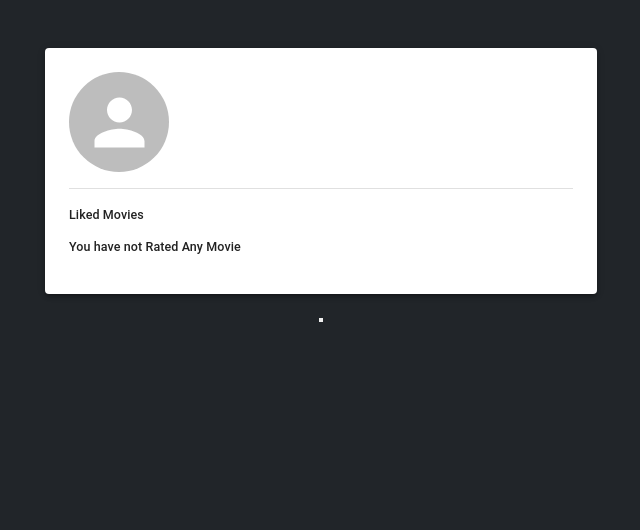
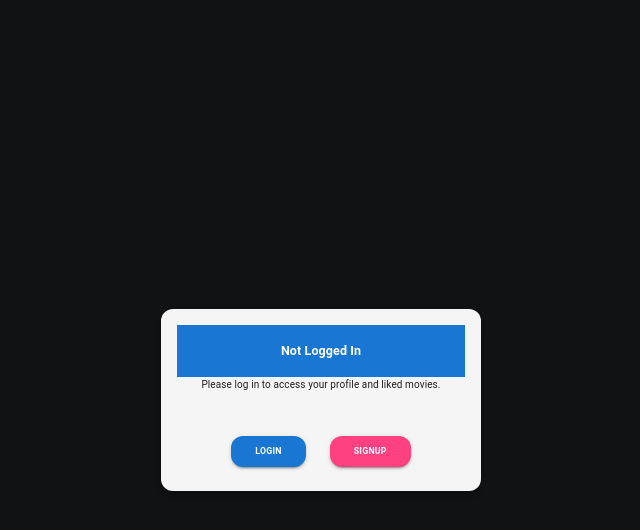
Before and after one commit to atuly31/Film-fusion, a React (Create React App) app: page /dashboard in a window 1280 px wide. Shown: the top 530 px of the page, without its empty margins (319-959 px from the left). Built offline with nearby package versions, Linux system fonts and the light colour scheme.

Commit message:
Updated main.js

```diff
--- /dev/null
+++ b/src/Components/LoginModal.js
@@ -0,0 +1,108 @@
+import React from "react";
+import {
+  Typography,
+  Dialog,
+  DialogTitle,
+  DialogContent,
+  DialogActions,
+  Button,
+} from "@mui/material";
+
+import { useNavigate } from "react-router-dom";
+
+const LoginModal = ({ setIsModalOpen, isModalOpen }) => {
+  const nav = useNavigate();
+
+  return (
+    <>
+      <Dialog
+        open={isModalOpen}
+        sx={{
+          "& .MuiPaper-root": {
+            padding: 2,
+            borderRadius: "12px",
+            boxShadow: 6,
+            backgroundColor: "#f5f5f5",
+          },
+        }}
+      >
+        <DialogTitle
+          sx={{
+            backgroundColor: "#1976d2",
+            color: "white",
+            textAlign: "center",
+            fontWeight: "bold",
+          }}
+        >
+          Not Logged In
+        </DialogTitle>
+        <DialogContent>
+          <Typography
+            sx={{
+              fontSize: "1rem",
+              textAlign: "center",
+              marginBottom: 2,
+            }}
+          >
+            Please log in to access your profile and liked movies.
+          </Typography>
+        </DialogContent>
+        <DialogActions
+          sx={{
+            justifyContent: "center",
+            gap: 2,
+          }}
+        >
+          <Button
+            onClick={() => nav("/loginSignup")}
+            sx={{
+              backgroundColor: "#1976d2",
+              color: "white",
+              fontWeight: "bold",
+              px: 3,
+              py: 1,
+              borderRadius: 3,
+              boxShadow: 2,
+              transition: "all 0.2s ease",
+              "&:hover": {
+                backgroundColor: "#115293",
+                boxShadow: 4,
+              },
+              "&:active": {
+                transform: "scale(0.95)",
+                boxShadow: 1,
+              },
+            }}
+          >
+            Login
+          </Button>
+          <Button
+            onClick={() => nav("/loginSignup")}
+            sx={{
+              backgroundColor: "#ff4081",
+              color: "white",
+              fontWeight: "bold",
+              px: 3,
+              py: 1,
+              borderRadius: 3,
+              boxShadow: 2,
+              transition: "all 0.2s ease",
+              "&:hover": {
+                backgroundColor: "#c60055",
+                boxShadow: 4,
+              },
+              "&:active": {
+                transform: "scale(0.95)",
+                boxShadow: 1,
+              },
+            }}
+          >
+            Signup
+          </Button>
+        </DialogActions>
+      </Dialog>
+    </>
+  );
+};
+
+export default LoginModal;
--- /dev/null
+++ b/src/Components/Modal.js
@@ -0,0 +1,86 @@
+import React from "react";
+import {
+  Typography,
+  Dialog,
+  DialogTitle,
+  DialogContent,
+  DialogActions,
+  Button,
+} from "@mui/material";
+
+import { useNavigate } from "react-router-dom";
+
+const Modal = ({ isOpen }) => {
+  const nav = useNavigate();
+
+  return (
+    <>
+      <Dialog
+        open={isOpen}
+        sx={{
+          "& .MuiPaper-root": {
+            padding: 2,
+            borderRadius: "12px",
+            boxShadow: 6,
+            backgroundColor: "#f5f5f5",
+            minWidth: 400,
+          },
+        }}
+      >
+        <DialogTitle
+          sx={{
+            backgroundColor: "#1976d2",
+            color: "white",
+            textAlign: "center",
+            fontWeight: "bold",
+          }}
+        >
+          You Are Already Logged In
+        </DialogTitle>
+        <DialogContent>
+          <Typography
+            sx={{
+              fontSize: "1rem",
+              textAlign: "center",
+              marginBottom: 2,
+            }}
+          >
+            Please click on Home to access movies.
+          </Typography>
+        </DialogContent>
+        <DialogActions
+          sx={{
+            justifyContent: "center",
+            gap: 2,
+          }}
+        >
+          <Button
+            onClick={() => nav("/")}
+            sx={{
+              backgroundColor: "#1976d2",
+              color: "white",
+              fontWeight: "bold",
+              px: 3,
+              py: 1,
+              borderRadius: 3,
+              boxShadow: 2,
+              transition: "all 0.2s ease",
+              "&:hover": {
+                backgroundColor: "#115293",
+                boxShadow: 4,
+              },
+              "&:active": {
+                transform: "scale(0.95)",
+                boxShadow: 1,
+              },
+            }}
+          >
+            HOME
+          </Button>
+        </DialogActions>
+      </Dialog>
+    </>
+  );
+};
+
+export default Modal;
--- a/src/Components/NavigationBar.js
+++ b/src/Components/NavigationBar.js
@@ -20,6 +20,7 @@ function Navbar( {children}) {
   const [anchorEl, setAnchorEl] = useState(null);
   const [countryAnchorEl, setCountryAnchorEl] = useState(null);
   const [anchorElUser, setAnchorElUser] = useState(null);
+  const [userName, setUserName] = useState("");
   const [Genre, setGenre] = useState("");
   const [Country, setCountry] = useState("");
   const nav = useNavigate();
@@ -93,6 +94,23 @@ function Navbar( {children}) {
       document.removeEventListener("click", handleRightClick);
     };
   }, []);
+
+
+  useEffect(() => {
+    const fetchUserData = async () => {
+      try {
+        const val = localStorage.getItem("user");
+        const User_data = JSON.parse(val)
+        setUserName(User_data.name);
+
+
+       } catch (error) {
+        console.error("Failed to fetch user data:", error);
+      }
+    };
+
+    fetchUserData();
+  },[]);
 
   return (
     <AppBar position="static" sx={{ backgroundColor: "#111" }}>
@@ -218,7 +236,7 @@ function Navbar( {children}) {
           <Tooltip title="Open settings">
             <IconButton onClick={handleOpenUserMenu} sx={{ p: 0 }}>
               {/* <Avatar alt="Remy Sharp" src={ "/static/images/avatar/2.jpg"} /> */
-              <Avatar>A</Avatar>}
+              <Avatar>{userName.charAt(0).toUpperCase()}</Avatar>}
             </IconButton>
           </Tooltip>
           <Menu
--- a/src/Components/Profile.js
+++ b/src/Components/Profile.js
@@ -10,13 +10,16 @@ import {
   ListItemAvatar,
   Stack,
   Divider,
+  Button
 } from "@mui/material";
 import MovieIcon from "@mui/icons-material/Movie";
 import { useNavigate } from "react-router-dom";
 import axios from "axios";
+import LoginModal from "./LoginModal";
 
 const ProfilePage = () => {
   const nav = useNavigate();
+  const [isModalOpen, setIsModalOpen] = useState(false);
   const [user, setUser] = useState([]);
   const [user_Movie, setUser_Movie] = useState([]);
   const [userName, setUserName] = useState("");
@@ -26,21 +29,29 @@ const ProfilePage = () => {
     const fetchUserData = async () => {
       try {
         const val = localStorage.getItem("user");
-        const User_data = JSON.parse(val)
-        const userLikedMovie = await axios.get("http://localhost:4000/dashboard", {
+        const User_data = JSON.parse(val);
+        if (!User_data) {
+          setIsModalOpen(true);
+          return;
+        }
+
+        setIsModalOpen((pre) => !pre);
+
+        console.log(User_data);
+        const userLikedMovie = await axios.get(
+          "http://localhost:4000/dashboard",
+          {
             withCredentials: true,
-          params:{
-            currentUser:User_data.id
+            params: {
+              currentUser: User_data.id,
+            },
           }
-        });
-         console.log(userLikedMovie.data)
+        );
+        console.log(userLikedMovie.data);
         setUserName(User_data.name);
         setUserEmail(User_data.email);
         if (userLikedMovie) {
           setUser(userLikedMovie.data);
-        }
-
-        if (userLikedMovie) {
           setUser_Movie(userLikedMovie.data);
         }
       } catch (error) {
@@ -49,55 +60,122 @@ const ProfilePage = () => {
     };
 
     fetchUserData();
-  },[]);
+  }, []);
 
   const handleRedirect = () => {
-
     nav("/");
     console.log("Redirecting to movie list page");
   };
 
   return (
-
-    <Box sx={{ p: 3, maxWidth: 600, mx: "auto" }}>
-      <Paper elevation={3} sx={{ p: 3 }}>
+    <>
+      {isModalOpen ? (
+        <LoginModal
+          isModalOpen={isModalOpen}
+          setIsModalOpen={setIsModalOpen}
+        />
+      ) : (
+        <Box
+          sx={{
+            p: 3,
+            maxWidth: 600,
+            mx: "auto",
+            mt: 5,
+            background: "linear-gradient(135deg, #e3f2fd, #bbdefb)", // Gradient background
+            borderRadius: 3,
+            boxShadow: 6,
+          }}
+        >
+          <Paper
+            elevation={3}
+            sx={{
+              p: 3,
+              backgroundColor: "white",
+              borderRadius: 2,
+              boxShadow: "0 4px 10px rgba(0, 0, 0, 0.1)",
+            }}
+          >
             <Stack direction="row" spacing={2} alignItems="center">
               <Avatar
                 src={user.profilePhoto}
                 alt={user.name}
-            sx={{ width: 100, height: 100 }}
-          />
+                sx={{
+                  width: 50,
+                  height: 50,
+                  border: "1px solid #1976d2",
+                  boxShadow: 4,
+                }}
+              >{userName.charAt(0).toUpperCase()}</Avatar>
               <Box>
-            <Typography variant="h5">{userName}</Typography>
+                <Typography
+                  variant="h5"
+                  sx={{ color: "#1976d2", fontWeight: "bold" }}
+                >
+                  {userName}
+                </Typography>
                 <Typography color="textSecondary">{userEmail}</Typography>
-
               </Box>
             </Stack>
 
             <Divider sx={{ my: 2 }} />
 
-        <Typography variant="h6" gutterBottom>
+            <Typography
+              variant="h6"
+              gutterBottom
+              sx={{ color: "#1565c0", fontWeight: "bold" }}
+            >
               Liked Movies
             </Typography>
             <List>
-          {user_Movie.length!==0 ? user_Movie.map((data, index) => (
+              {user_Movie.length !== 0 ? (
+                user_Movie.map((data, index) => (
                   <ListItem key={index}>
                     <ListItemAvatar>
-                <Avatar>
+                      <Avatar sx={{ backgroundColor: "#64b5f6" }}>
                         <MovieIcon />
                       </Avatar>
                     </ListItemAvatar>
-              <ListItemText primary={data.title} />
+                    <ListItemText
+                      primary={data.title}
+                      sx={{ color: "#0d47a1" }}
+                    />
                   </ListItem>
-          )): <Typography variant="h6" gutterBottom>
+                ))
+              ) : (
+                <Typography variant="h6" gutterBottom sx={{ color: "#d32f2f" }}>
                   You have not Rated Any Movie
-        </Typography>}
+                </Typography>
+              )}
             </List>
+            <Box sx={{ my: 2, textAlign: "center" }}>
+              <Button
+                onClick={handleRedirect}
+                sx={{
+                  backgroundColor: "primary.main",
+                  color: "white",
+                  fontWeight: "bold",
+                  px: 4,
+                  py: 1.5,
+                  borderRadius: 2,
+                  boxShadow: 3,
+                  transition: "transform 0.1s ease, box-shadow 0.2s ease",
+                  "&:hover": {
+                    backgroundColor: "primary.dark",
+                    boxShadow: 6,
+                  },
+                  "&:active": {
+                    transform: "scale(0.95)",
+                    boxShadow: 1,
+                  },
+                }}
+              >
+                HOME
+              </Button>
+            </Box>
           </Paper>
-      <Box sx={{ my: 2, textAlign: "center" }}>
-        <button onClick={handleRedirect}></button>
         </Box>
-    </Box>
+      )}
+    </>
   );
 };
 
--- a/src/LoginComponent/LoginSignup.css
+++ b/src/LoginComponent/LoginSignup.css
@@ -5,7 +5,7 @@
 }
 
 body.LoginSignup-body {
-  background: #070707;
+  /* background: #070707; */
   display: flex;
   justify-content: center;
   align-items: center;
@@ -17,6 +17,7 @@ body.LoginSignup-body {
 }
 
 h1.LoginSignup-h1 {
+  color: black;
   font-weight: bold;
   margin: 0;
 }
@@ -34,7 +35,7 @@ span.LoginSignup-span{
 }
 
 a.LoginSignup-a {
-  color: #333;
+  color: #949090;
   font-size: 14px;
   text-decoration: none;
   margin: 15px 0;
@@ -42,8 +43,8 @@ a.LoginSignup-a {
 
 button.LoginSignup-button {
   border-radius: 20px;
-  border: 1px solid #FF4B2B;
-  background-color: #FF4B2B;
+  border: 1px solid #362a28;
+  background-color: #2a34c7d5;
   color: #FFFFFF;
   font-size: 12px;
   font-weight: bold;
@@ -67,7 +68,8 @@ button.ghost {
 }
 
 form.LoginSignup-form {
-  background-color: #FFFFFF;
+background-color: #333;
+/* background-color: #; */
   display: flex;
   align-items: center;
   justify-content: center;
@@ -78,15 +80,16 @@ form.LoginSignup-form {
 }
 
 input.LoginSignup-input {
-  background-color: #eee;
+  background-color: #bab6b6;
   border: none;
+  border-radius: 10px;
   padding: 12px 15px;
   margin: 8px 0;
   width: 100%;
 }
 
 .container {
-  background-color: #fff;
+  background-color: #f9f7fe;
   border-radius: 10px;
   box-shadow: 0 14px 28px rgba(0, 0, 0, 0.25), 0 10px 10px rgba(0, 0, 0, 0.22);
   position: relative;
@@ -158,8 +161,8 @@ input.LoginSignup-input {
 
 .overlay {
   background: #FF416C;
-  background: -webkit-linear-gradient(to right, #FF4B2B, #FF416C);
-  background: linear-gradient(to right, #FF4B2B, #FF416C);
+  background: -webkit-linear-gradient(to right, #474545, #FF416C);
+  background: linear-gradient(to right, #474545, #41ff477b);
   background-repeat: no-repeat;
   background-size: cover;
   background-position: 0 0;
--- a/src/LoginComponent/LoginSignup.js
+++ b/src/LoginComponent/LoginSignup.js
@@ -1,11 +1,12 @@
-import React, { useState } from "react";
+import React, { useState,useEffect } from "react";
 import  "./LoginSignup.css"
 import { useNavigate } from 'react-router-dom';
 import axios from 'axios';
+import Modal from "../Components/Modal";
 const LoginSignup = () => {
   const [isRightPanelActive, setRightPanelActive] = useState(false);
+  const [isOpen, Setisopen] = useState(true);
   const  Nav = useNavigate();
-  let User = { name: "", email: "", password: "" };
   const [formData, setFormData] = useState({
     name: '',
     email: '',
@@ -36,12 +37,31 @@ const LoginSignup = () => {
     submitLoginForm(LoginData);
   };
 
+  useEffect(() => {
+    const fetchUserData = async () => {
+      try {
+        const val = localStorage.getItem("user");
+        const User_data = JSON.parse(val)
+        if (!User_data) {
+          Setisopen(false);
+          return;
+        }
+        else{
+          Setisopen((pre)=>!pre);
+
+      } } catch (error) {
+        console.error("Failed to fetch user data:", error);
+      }
+    };
+
+    fetchUserData();
+  },[]);
+
   const submitLoginForm = async(data) => {
     const payload = {...data, action: "login"};
-    const response = await axios.post('http://localhost:4000/loginSignup',payload, {credentials: "include"});
+    const response = await axios.post('http://localhost:4000/loginSignup',payload, { withCredentials: true });
     const User_data = response.data
     console.log(User_data)
-    // localStorage.removeItem("user");
     localStorage.setItem("user", JSON.stringify({ ...User_data, password: "" }));
 
     if(response.status === 200){
@@ -55,13 +75,14 @@ const LoginSignup = () => {
   const submitForm = async (data) => {
     try {
       const payload = { ...data, action: "register" };
+      console.log(payload)
       const response = await axios.post('http://localhost:4000/loginSignup', payload, { withCredentials: true });
       const User_data = response.data;
-
+      console.log("before try catch")
       if (response.status === 201) {
         localStorage.setItem("user", JSON.stringify({ ...User_data, password: "" }));
         alert("Successfully registered!");
-        Nav("/");
+        setRightPanelActive(false)
       } else if (response.data === "User Already Exist") {
         alert("User Already Exist");
       } else {
@@ -84,7 +105,9 @@ const LoginSignup = () => {
   };
 
   return (
-    <body className="LoginSignup-body">
+    <>{isOpen ? (<Modal isOpen={isOpen} Setisopen ={Setisopen}/>):
+    (
+     <body className="LoginSignup-body">
       <div
         className={`container ${
           isRightPanelActive ? "right-panel-active" : ""
@@ -207,7 +230,8 @@ const LoginSignup = () => {
           </div>
         </div>
       </div>
-    </body>
+    </body>)}
+    </>
   );
 };
 
```
Also changed, not shown: 1 other file (tests, documents, lock files or other folders). Lines whose indentation alone changed are shown as unchanged.
